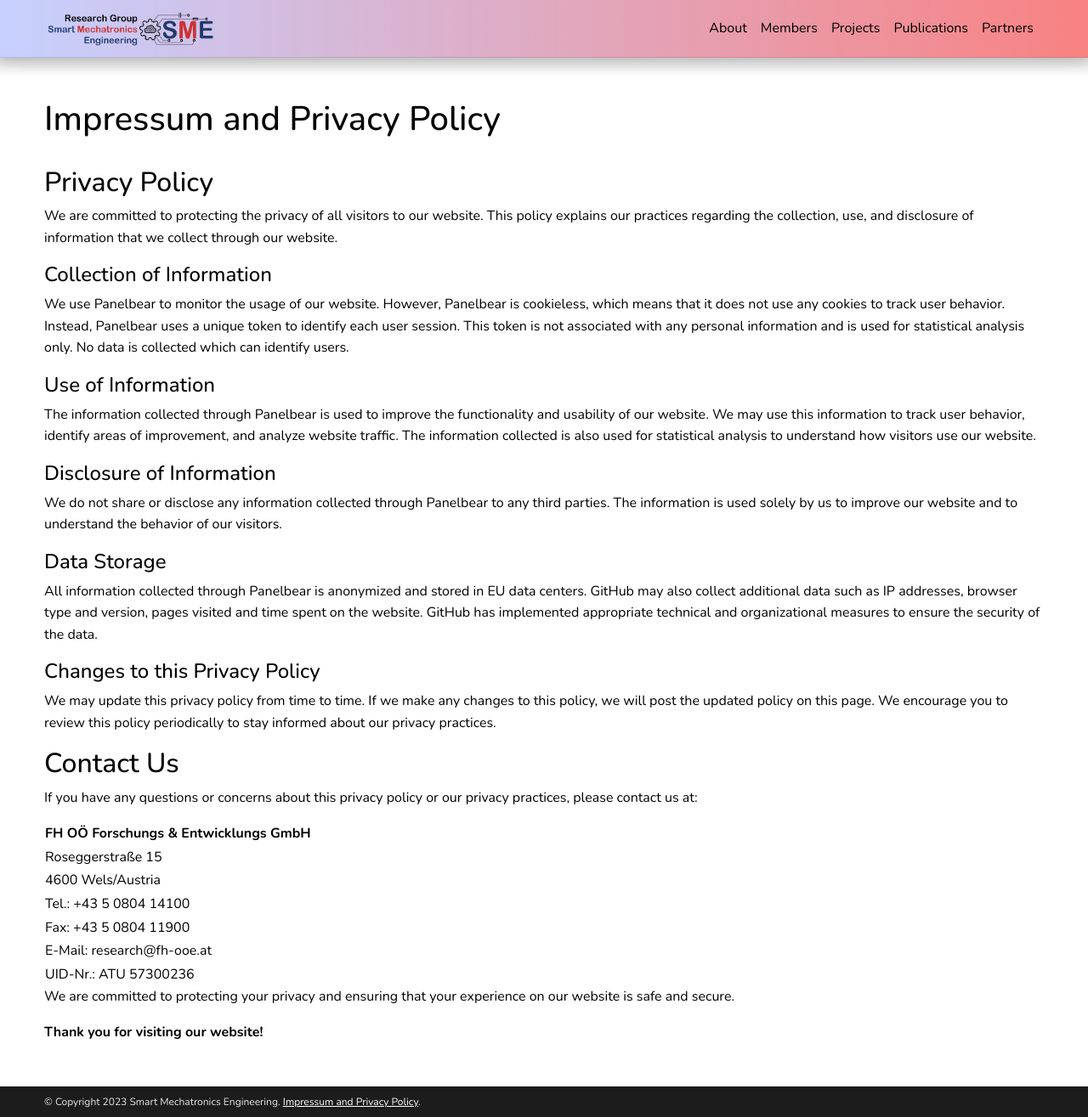
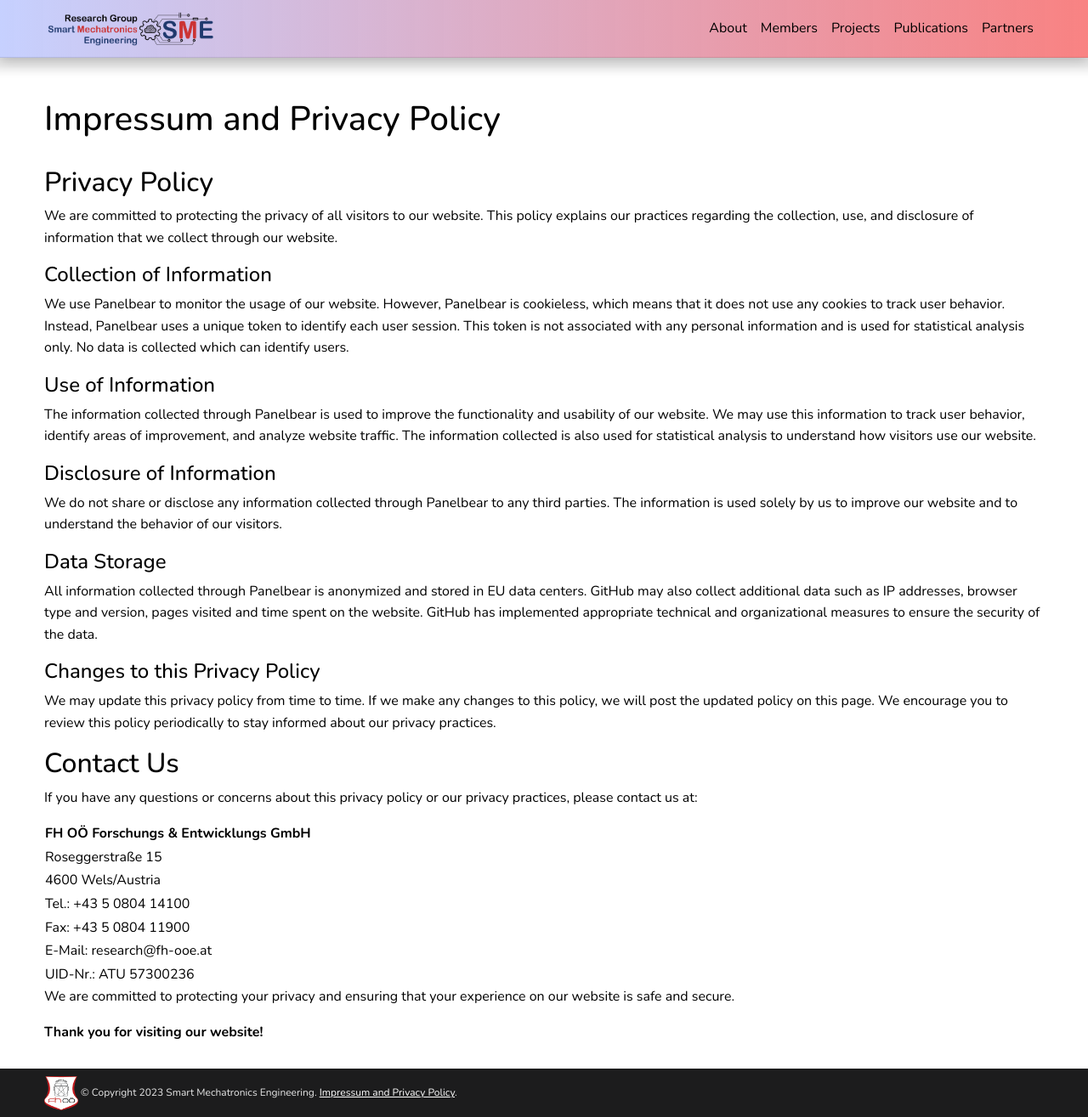
Before and after one commit to rgsme/rgsme.github.io, a Jekyll site: the page built from _pages/impressum.md, in a window 1280 px wide and 1315 px high. Shown: the whole window at 85% size. Built offline with Jekyll 4.4.1, drawn with Linux system fonts in a browser that asks for light colours; full-size pictures stand in for the smaller copies a plugin makes; comment, search, counter and statistics services are not loaded; a style sheet for code colours, icons or effects is not loaded.

Commit message:
add university logo in footer

```diff
--- a/_includes/footer.html
+++ b/_includes/footer.html
@@ -1,6 +1,7 @@
 {% if site.footer_fixed %}
 <footer class="fixed-bottom">
   <div class="container mt-0">
+    <img src="{{ '/assets/img/fhooe_logo.png' | relative_url }}" height="40px"/>
     &copy; Copyright {{ site.time | date: '%Y' }} {{ site.title }}. {{
     site.footer_text }} {%- if site.impressum_path -%}
     <a href="{{ site.url }}{{ site.baseurl }}{{ site.impressum_path }}"
@@ -12,6 +13,7 @@
 {%- else -%}
 <footer class="sticky-bottom mt-5">
   <div class="container">
+    <img src="{{ '/assets/img/fhooe_logo.png' | relative_url }}" height="50px"/>
     &copy; Copyright {{ site.time | date: '%Y' }} {{ site.first_name }} {{
     site.middle_name }} {{ site.last_name }}. {{ site.footer_text }} {%- if
     site.impressum_path -%}
```
Also changed, not shown: assets/img/fhooe_logo.png (added).
